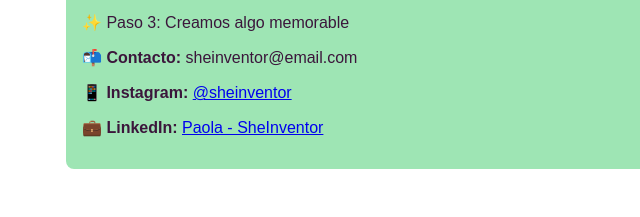
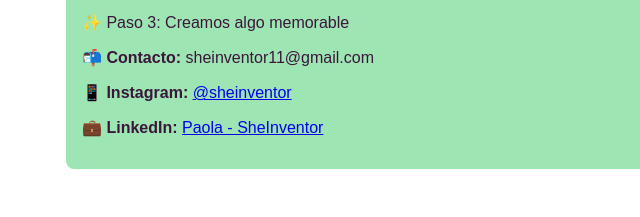
Before and after one commit to sheinventor/PortafolioWeb, a plain HTML site: page index.html in a window 1280 px wide. Shown: the part 1351-1568 px from the top of the page, 124-764 px from the left. Drawn offline with Linux system fonts and the light colour scheme.

Commit message:
Update index.html

```diff
--- a/index.html
+++ b/index.html
@@ -133,7 +133,7 @@
         <p>📩 Paso 1: Me contactas con tu idea</p>
         <p>🛠️ Paso 2: Te propongo una solución creativa</p>
         <p>✨ Paso 3: Creamos algo memorable</p>
-        <p>📬 <strong>Contacto:</strong> sheinventor@email.com</p>
+        <p>📬 <strong>Contacto:</strong> sheinventor11@gmail.com</p>
         <p>📱 <strong>Instagram:</strong> <a href="https://www.instagram.com/sheinventor" target="_blank">@sheinventor</a></p>
         <p>💼 <strong>LinkedIn:</strong> <a href="https://www.linkedin.com/in/paoladelpilarvazquez/" target="_blank">Paola - SheInventor</a></p>
       </div>
@@ -183,7 +183,7 @@
         <p>📩 Step 1: Contact me with your idea</p>
         <p>🛠️ Step 2: I propose a creative solution</p>
         <p>✨ Step 3: We build something memorable</p>
-        <p>📬 <strong>Email:</strong> sheinventor@email.com</p>
+        <p>📬 <strong>Email:</strong> sheinventor11@gmail.com</p>
         <p>📱 <strong>Instagram:</strong> <a href="https://www.instagram.com/sheinventoreng" target="_blank">@sheinventoreng</a></p>
         <p>💼 <strong>LinkedIn:</strong> <a href="https://www.linkedin.com/in/paoladelpilarvazquez/" target="_blank">Paola - SheInventor</a></p>
       </div>
@@ -233,7 +233,7 @@
         <p>📩 Étape 1 : Contactez-moi avec votre idée</p>
         <p>🛠️ Étape 2 : Je propose une solution créative</p>
         <p>✨ Étape 3 : Nous créons quelque chose de mémorable</p>
-        <p>📬 <strong>Email :</strong> sheinventor@email.com</p>
+        <p>📬 <strong>Email :</strong> sheinventor11@gmail.com</p>
         <p>📱 <strong>Instagram :</strong> <a href="https://www.instagram.com/sheinventorfr" target="_blank">@sheinventorfr</a></p>
         <p>💼 <strong>LinkedIn :</strong> <a href="https://www.linkedin.com/in/paoladelpilarvazquez/" target="_blank">Paola - SheInventor</a></p>
       </div>
```
